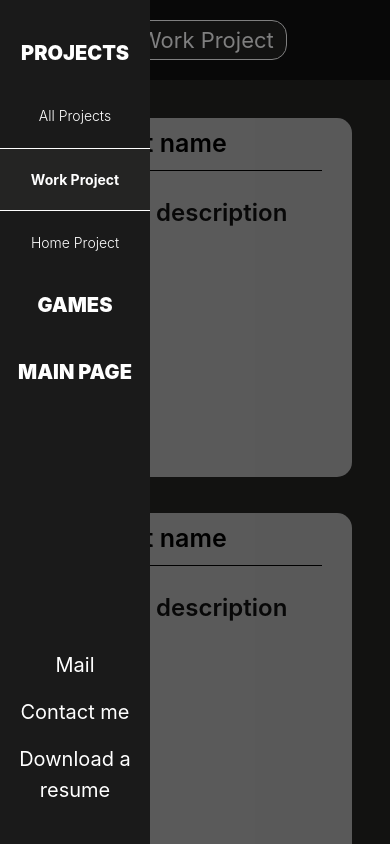
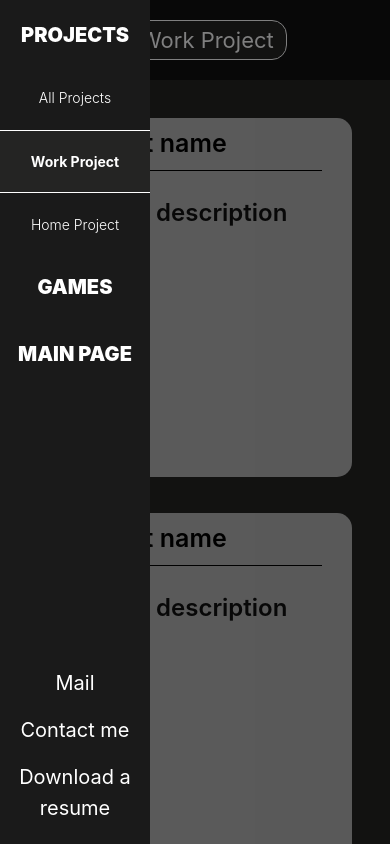
Before and after one commit to ZYusufov1/business-card, a React (Vite) app: page /#/projectsList in a window 390 px wide. Both pictures are taken after a click on the button 61 px from the left and 40 px from the top of the page. Built offline with nearby package versions, Linux system fonts and the light colour scheme.

Commit message:
Fixing for Safari browser

```diff
--- a/src/components/ProjectList.tsx
+++ b/src/components/ProjectList.tsx
@@ -37,7 +37,7 @@ const ProjectList: React.FC = () => {
     }
 
     return (
-        <Layout pl={!isMobile ? 133 : 38} pr={!isMobile ? 105: 38} pt={38} pb={72} gap={20} w="100%">
+        <Layout pl={!isMobile ? 133 : 38} pr={!isMobile ? 105: 38} pt={38} pb={38} gap={20} w="100%">
             {projects.map((project) => (
                 <Card
                     key={project.repoName}
--- a/src/components/customNavbar/CustomNavbar.module.css
+++ b/src/components/customNavbar/CustomNavbar.module.css
@@ -35,3 +35,9 @@
     border-bottom: 1px solid #FFFFFF;
     font-weight: 700 !important;
 }
+
+@media (max-width: 768px) {
+    .navbar {
+        height: 100svh;
+    }
+}
--- a/src/components/customNavbar/CustomNavbar.tsx
+++ b/src/components/customNavbar/CustomNavbar.tsx
@@ -22,7 +22,7 @@ const CustomNavbar = ({ setIsExiting, setActiveLink, activeLink, isMobile }: Cus
 	}
 
 	return (
-		<Stack w={!isMobile ? 300 : 150} className={styles.navbar} justify="space-between" pt={38} pb={38}>
+		<Stack w={!isMobile ? 300 : 150} className={styles.navbar} justify="space-between" pt={!isMobile ? 38 : 20} pb={!isMobile ? 38 : 20}>
 			<Stack gap={16} align="center">
 				<Text className={styles.title} fz={!isMobile ? 30 : 20} fw={900}>PROJECTS</Text>
 
--- a/src/components/workProjects/WorkProjects.tsx
+++ b/src/components/workProjects/WorkProjects.tsx
@@ -23,7 +23,7 @@ const WorkProjects = ({ isMobile }: WorkProjectsProps) => {
 	]
 
 	return (
-		<Stack pl={!isMobile ? 24 : 38} pt={38} pr={!isMobile ? 67: 38} pb={!isMobile ? 'auto': 90} gap={36}>
+		<Stack pl={!isMobile ? 24 : 38} pt={38} pr={!isMobile ? 67: 38} pb={38} gap={36}>
 			{projectList.map((item) => (
 				<Stack
 					gap={0}
--- a/src/page/mainPage/MainPage.tsx
+++ b/src/page/mainPage/MainPage.tsx
@@ -17,7 +17,12 @@ const MainPage = () => {
     }, [])
 
     return (
-        <Stack w="100%" gap={0} style={{ background: '#1a1a1a', height: '100vh' }} className={styles.scrollBar}>
+        <Stack
+            w="100%"
+            gap={0}
+            style={{ background: '#1a1a1a', height: !isMobile ? '100vh' : '100svh' }}
+            className={styles.scrollBar}
+        >
             <AnimatePresence>
                 {!isExiting && (
                     <>
--- a/src/page/projectsListPage/ProjectsListPage.tsx
+++ b/src/page/projectsListPage/ProjectsListPage.tsx
@@ -47,7 +47,7 @@ const ProjectsListPage = () => {
                             position: 'absolute',
                             left: 0,
                             top: 0,
-                            height: '100vh',
+                            height: !isMobile ? '100vh' : '100svh',
                             zIndex: 1000,
                         } : {}}
                     >
@@ -66,7 +66,7 @@ const ProjectsListPage = () => {
                 animate={{ opacity: 1, x: 0 }}
                 transition={{ duration: 0.5 }}
                 exit={{ opacity: 0, x: 200 }}
-                style={{ width: '100%', height: '100vh' }}
+                style={{ width: '100%', height: !isMobile ? '100vh' : '100svh' }}
                 className={styles.scrollBar}
             >
                 {isMobile && (
```
